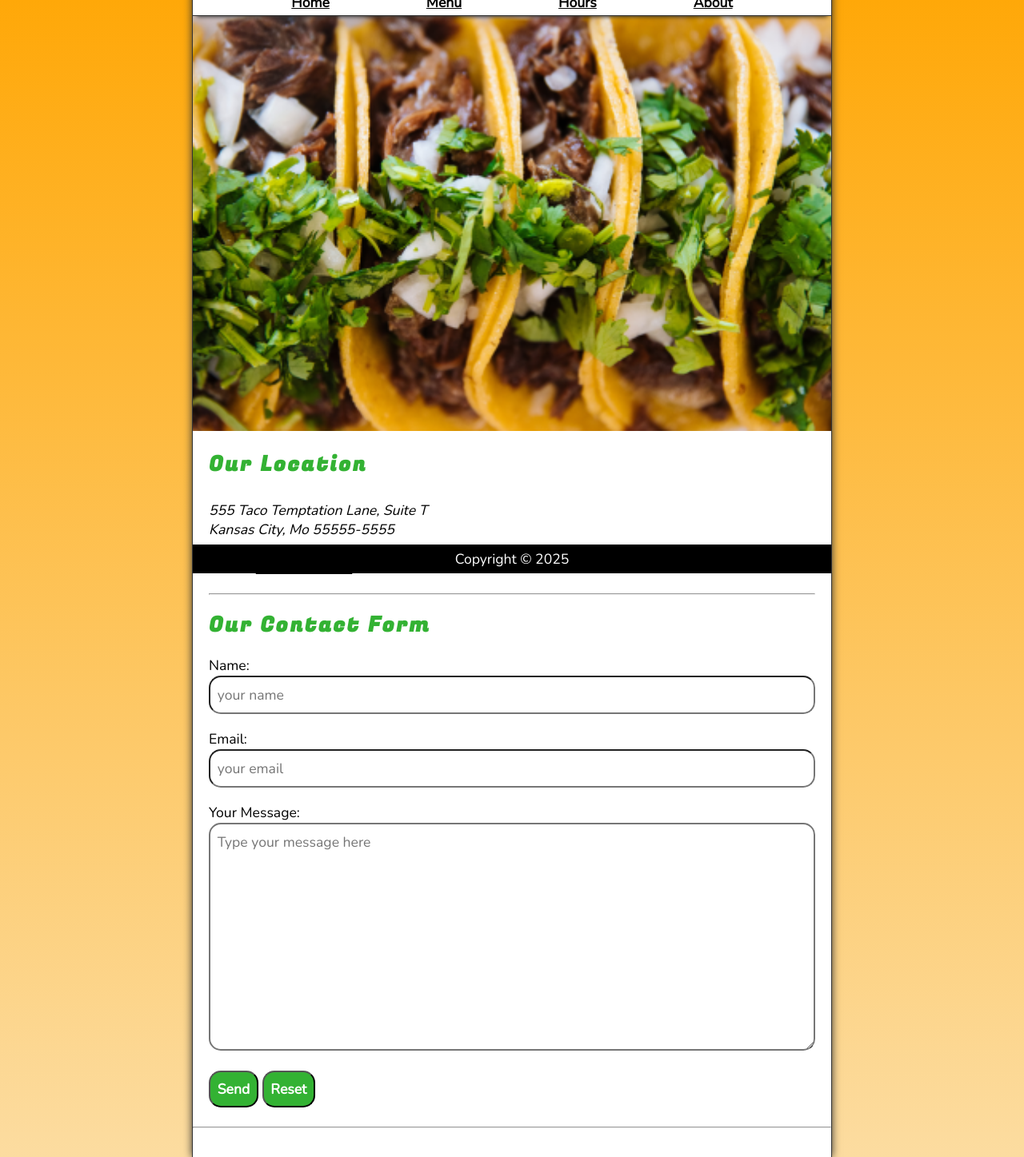
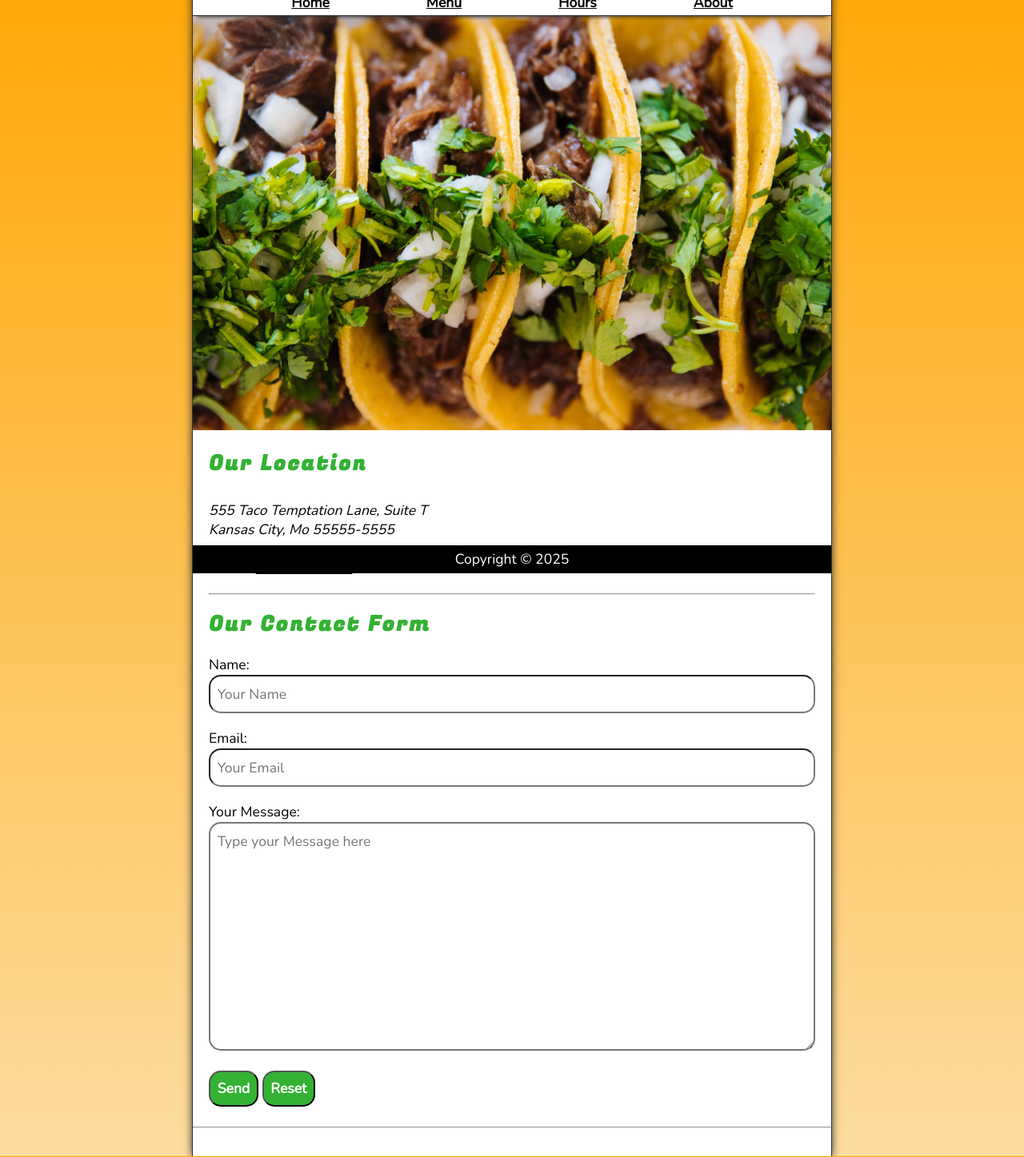
Before and after one commit to ashbel747/little-taco-shop, a plain HTML site: page contact.html in a window 1280 px wide. Shown: the part 83-1530 px from the top of the page at 80% size. Drawn offline with nearby package versions, Linux system fonts and the light colour scheme.

Commit message:
Complete section: [Refined my Image resolutions]

```diff
--- a/contact.html
+++ b/contact.html
@@ -34,7 +34,7 @@
 
     <section class="hero">
         <figure>
-            <img src="tacos_close_up_400x260.png" alt="Little Taco Shop Tacos" title="Tacos ready to eat!" width="1000" height="260">
+            <img src="tacos_close_up_1000x649.png" alt="Little Taco Shop Tacos" title="Tacos ready to eat!" width="1000" height="649">
             <figcaption class="offscreen">
                 Little Taco Shop Tacos
             </figcaption>
@@ -59,16 +59,16 @@
                     <legend class="offscreen">Send Us a Message</legend>
                     <p class="contact__p">
                         <label class="contact__label" for="name">Name:</label>
-                        <input class="contact__input" type="text" name="name" id="name" placeholder="your name" required>
+                        <input class="contact__input" type="text" name="name" id="name" placeholder="Your Name" required>
                     </p>
                     <p class="contact__p">
                         <label class="contact__label" for="email">Email:</label>
-                        <input class="contact__input" type="email" name="email" id="email" placeholder="your email" required>
+                        <input class="contact__input" type="email" name="email" id="email" placeholder="Your Email" required>
                     </p>
                     <p class="contact__p">
                         <label class="contact__label" for="message">Your Message:</label>
                         <br>
-                        <textarea class="contact__textarea" name="message" id="message" cols="30" rows="10" placeholder="Type your message here"></textarea>
+                        <textarea class="contact__textarea" name="message" id="message" cols="30" rows="10" placeholder="Type your Message here"></textarea>
                     </p>
                 </fieldset>
                 <button class="contact__button" type="submit">Send</button>
```
Also changed, not shown: about.html (+1 -1 lines), hours.html (+1 -1 lines), index.html (+1 -1 lines), download (1).jpg (deleted), download.jpg (deleted), images.jpg (deleted), tacos icon.png (deleted), tacos_and_drink_1000x667.png (added), tacos_close_up_1000x649.png (added), tacos_close_up_400x260.png (deleted), tacos_delicioso_1000x667.png (added), tacos_tray_1000x667.png (added), tacos_tray_400x267.png (deleted).
